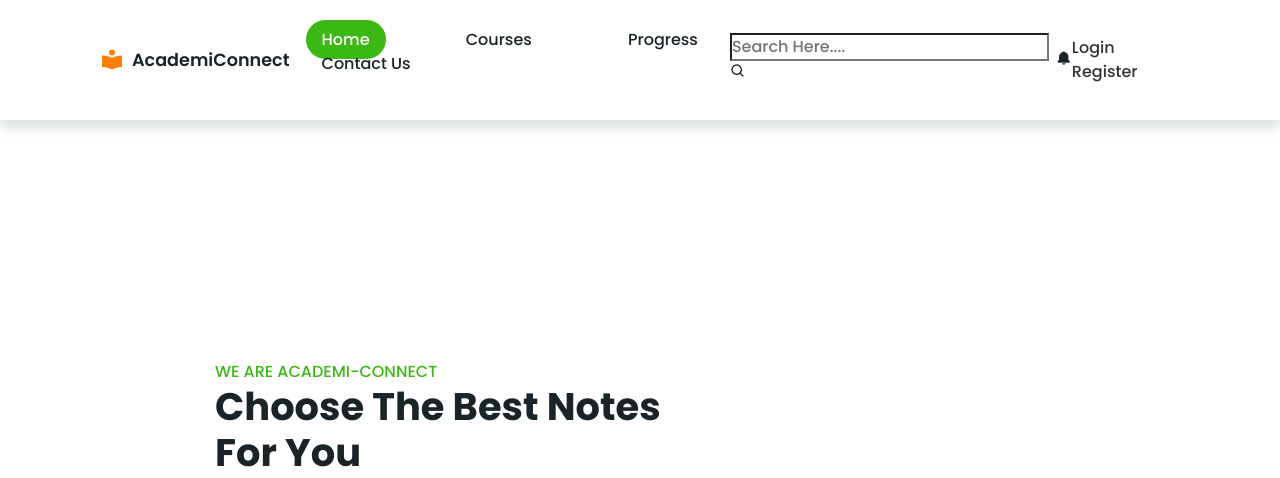
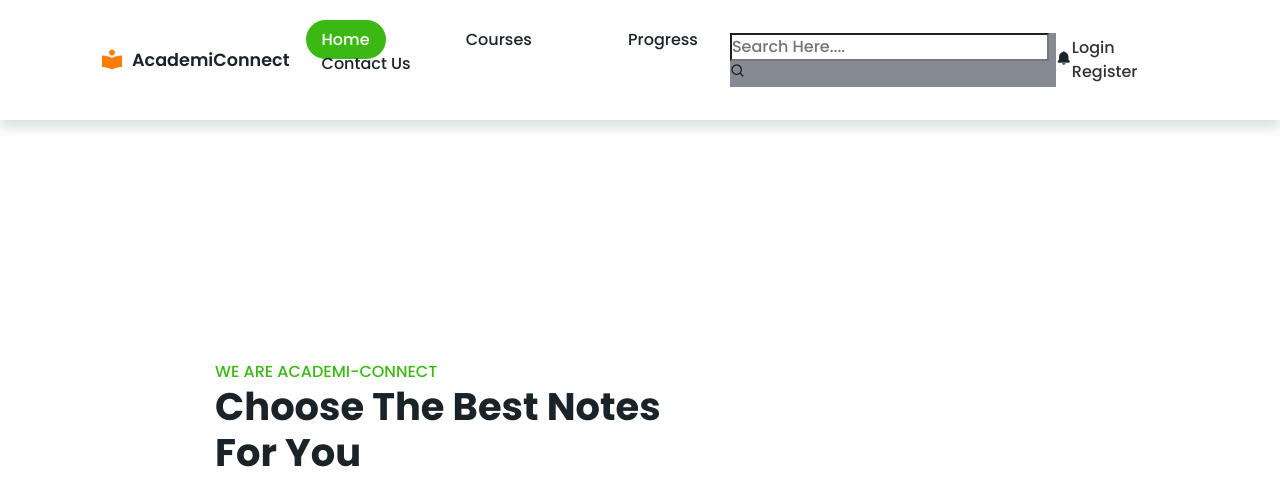
Before and after one commit to Pawan70056/3rdsemesterproject, a Django app: page / in a window 1280 px wide. Shown: the top 478 px of the page. Run offline with Django 5.2, Linux system fonts and the light colour scheme; data that the repository does not hold is empty; some libraries are stand-ins or nearby versions.

Commit message:
changes in css

```diff
--- a/static/css/index.css
+++ b/static/css/index.css
@@ -55,6 +55,12 @@ header{
     box-shadow: 0 8px 11px rgb(14 55 54 / 15%);
     padding: 20px 100px;
     transition: 0.5s;
+}
+
+.search-form{
+    border: 0px;
+    background: #868a92;
+    height: auto;
 }
 
 .profile{
```
